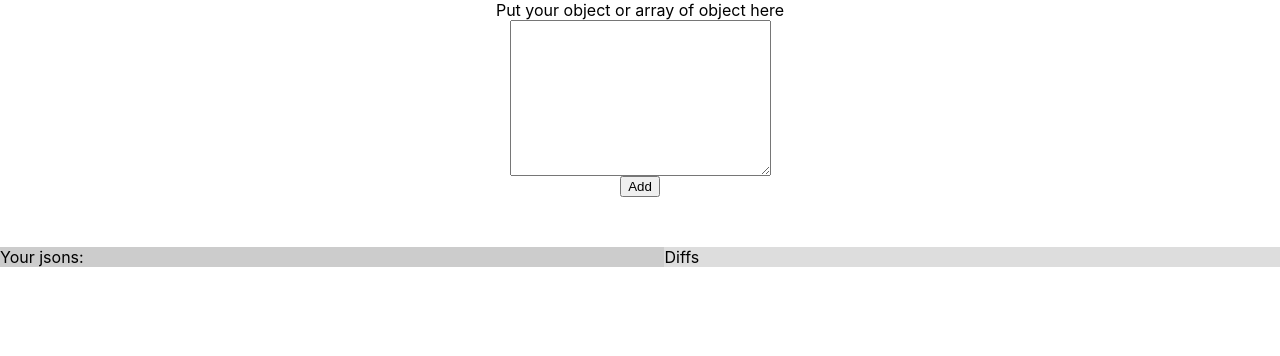
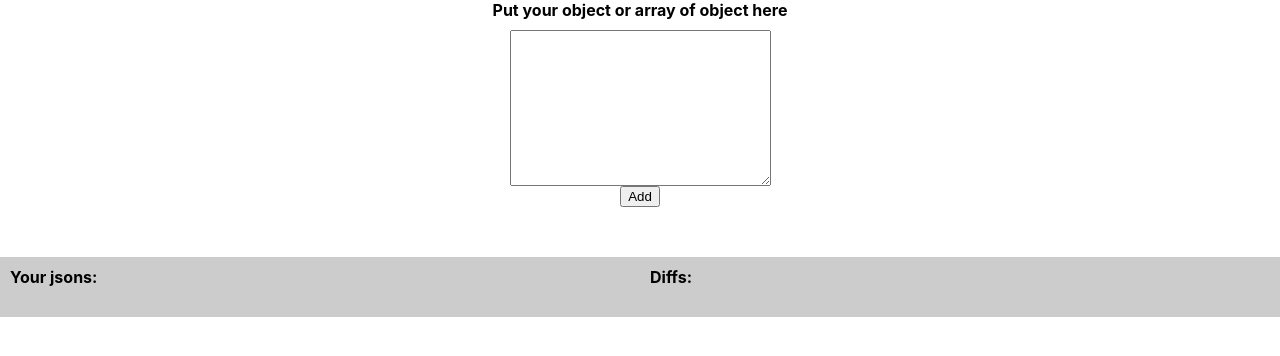
Before and after one commit to radrig0/json-history-of-changes, a React (Create React App) app: page / in a window 1280 px wide. Shown: the top 356 px of the page. Built offline with nearby package versions, Linux system fonts and the light colour scheme.

Commit message:
base layout

```diff
--- a/src/App.css
+++ b/src/App.css
@@ -4,6 +4,12 @@
     align-items: stretch;
     justify-content: stretch;
     flex-grow: 1;
+}
+
+.title {
+    font-weight: bold;
+    margin-bottom: 10px;
+    font-size: 16px;
 }
 
 .inputWrapper {
@@ -15,19 +21,23 @@
 
 .resultWrapper {
     display: flex;
-    flex-direction: row;
-    justify-content: stretch;
-    background: #eeeeee;
-}
-
-.objectColumn {
-    display: flex;
-    flex-grow: 1;
+    flex-direction: column;
     background: #cccccc;
 }
 
-.diffColumn {
+.jsonItem {
     display: flex;
+    flex-direction: row;
+    margin-bottom: 10px;
+    justify-content: stretch;
+}
+
+.column {
+    display: flex;
+    flex-direction: row;
+    align-items: flex-start;
     flex-grow: 1;
-    background: #dddddd;
+    justify-content: space-between;
+    padding: 10px;
+    width: 50%;
 }
--- a/src/App.tsx
+++ b/src/App.tsx
@@ -1,5 +1,6 @@
-import React, { useCallback, useState } from 'react'
+import React, { useCallback, useEffect, useState } from 'react'
 import './App.css'
+import { Diff } from './components/Diff'
 
 interface IJsonDiff {
   changed: Record<string, string>
@@ -9,7 +10,7 @@ interface IJsonDiff {
 
 function App() {
   const [textValue, setTextValue] = useState('')
-  const [jsonObjects, setJsonObjects] = useState<object[]>([])
+  const [jsonObjects, setJsonObjects] = useState<string[]>([])
   const [jsonDiffs, setJsonDiffs] = useState<IJsonDiff[]>([])
 
   const onChangeTextValue: React.ChangeEventHandler<HTMLTextAreaElement> =
@@ -17,7 +18,33 @@ function App() {
       setTextValue(event.target.value)
     }, [])
 
-  const add = useCallback(() => {}, [])
+  const add = useCallback(() => {
+    setJsonObjects((prevState) => {
+      return [textValue, ...prevState]
+    })
+    setTextValue('')
+  }, [textValue])
+
+  const remove = useCallback(
+    (index: number) => {
+      const newState = [...jsonObjects]
+      newState.splice(index, 1)
+      setJsonObjects(newState)
+    },
+    [jsonObjects]
+  )
+
+  useEffect(() => {
+    setJsonDiffs(() => {
+      return jsonObjects.map((jsonObject, index) => {
+        return {
+          changed: { field: jsonObject[index] },
+          added: { field: jsonObject[index] },
+          removed: { field: jsonObject[index] },
+        }
+      })
+    })
+  }, [jsonObjects])
 
   return (
     <div className="App">
@@ -33,10 +60,42 @@ function App() {
         />
         <button onClick={add}>Add</button>
       </div>
+
       <div className="resultWrapper">
-        <div className="objectColumn">Your jsons:</div>
+        <div className="jsonItem">
+          <div className="column title">Your jsons:</div>
+          <div className="column title">Diffs:</div>
+        </div>
 
-        <div className="diffColumn">Diffs</div>
+        {jsonObjects.map((jsonObject, index) => {
+          return (
+            <div key={jsonObject} className="jsonItem">
+              <div className="column">
+                <div className="jsonObject">{jsonObject}</div>
+                <button
+                  onClick={() => {
+                    remove(index)
+                  }}
+                >
+                  remove
+                </button>
+              </div>
+
+              <div className="column">
+                <div key={`jsonDiffs_${index}`} className="diffItem">
+                  <div>Changed:</div>
+                  <Diff record={jsonDiffs[index].changed} />
+
+                  <div>Added:</div>
+                  <Diff record={jsonDiffs[index].added} />
+
+                  <div>Removed:</div>
+                  <Diff record={jsonDiffs[index].removed} />
+                </div>
+              </div>
+            </div>
+          )
+        })}
       </div>
     </div>
   )
--- /dev/null
+++ b/src/components/Diff.tsx
@@ -0,0 +1,18 @@
+interface IProps {
+  record: Record<string, string>
+}
+
+export const Diff = ({ record }: IProps) => {
+  return (
+    <div>
+      {Object.keys(record).map((recordKey) => {
+        return (
+          <div key={recordKey}>
+            <span className="key">{recordKey}</span>:{' '}
+            <span className="value">{record[recordKey]}</span>
+          </div>
+        )
+      })}
+    </div>
+  )
+}
```
